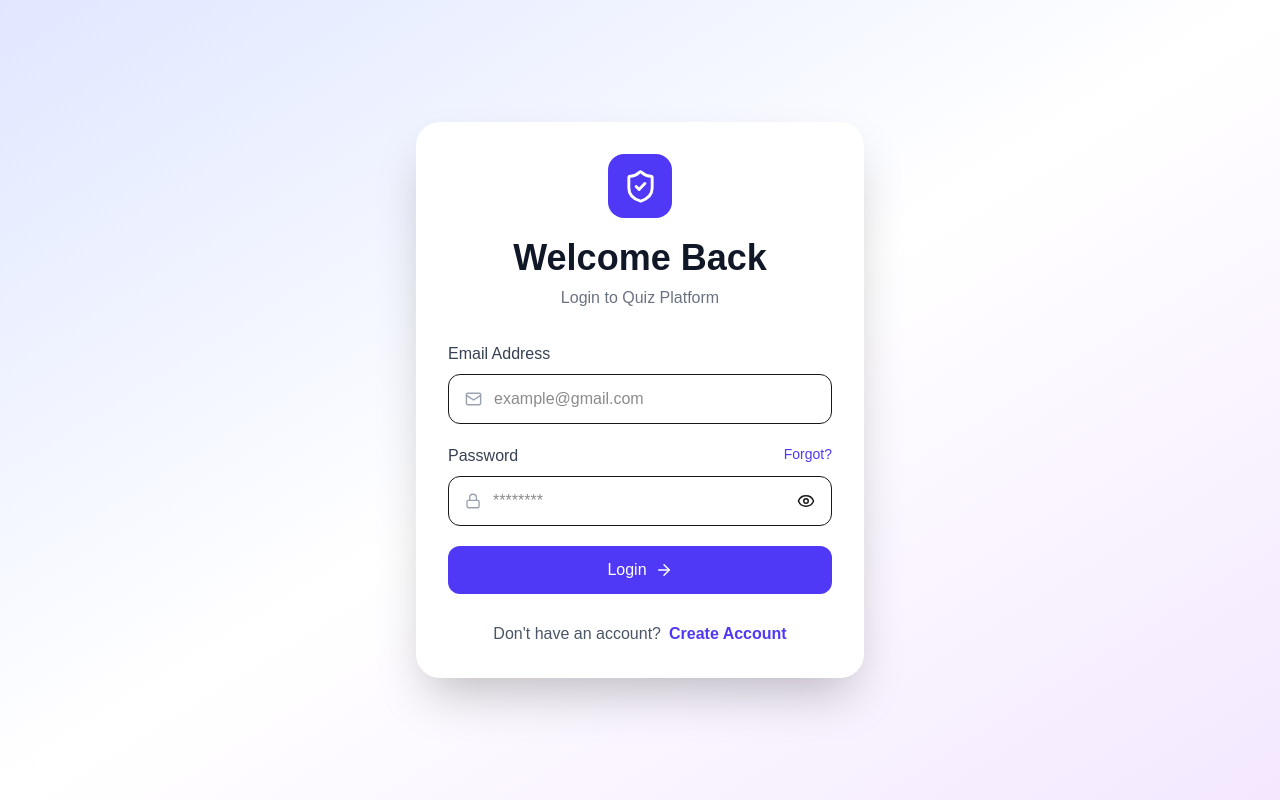
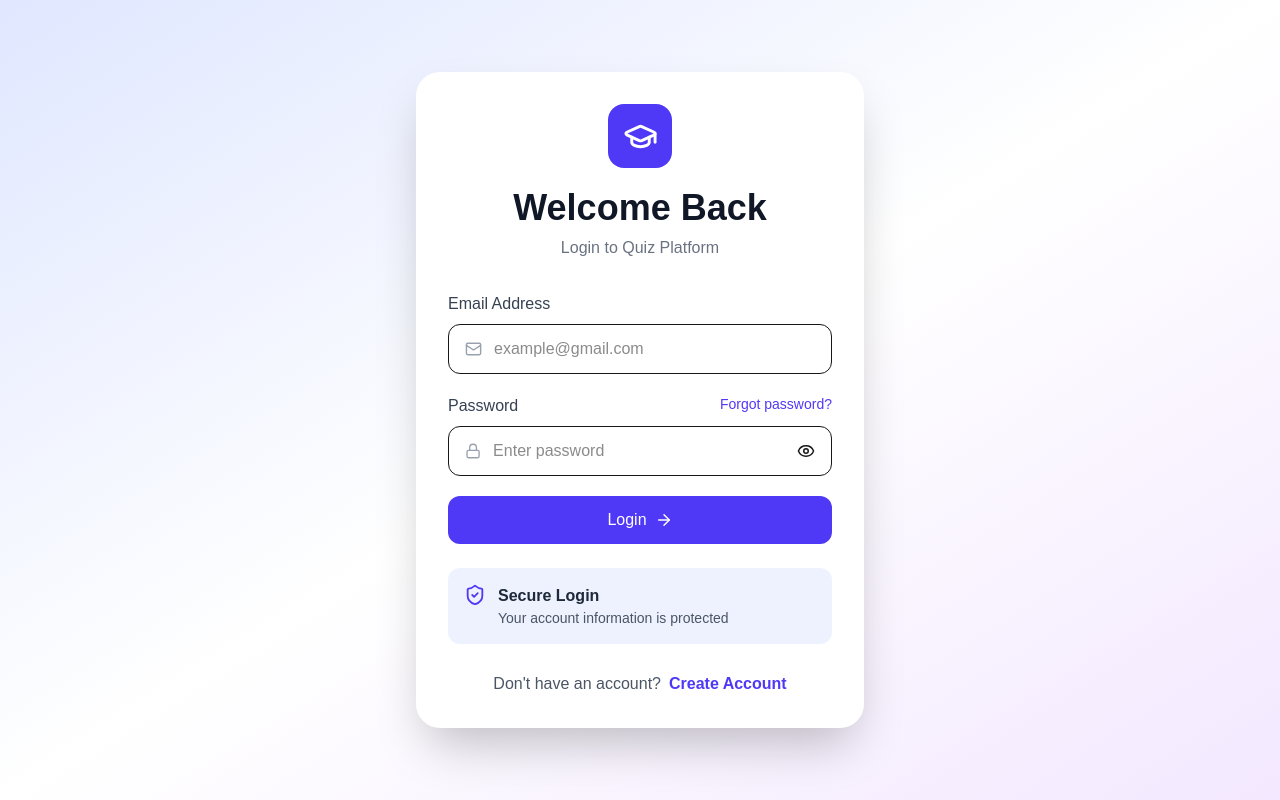
Before and after one commit to Kesarkarale/quize-platform, a Next.js app: page /login in a window 1280 px wide. Built offline with nearby package versions, Linux system fonts and the light colour scheme.

Commit message:
Update page.tsx

```diff
--- a/app/(auth)/login/page.tsx
+++ b/app/(auth)/login/page.tsx
@@ -1,8 +1,8 @@
 "use client";
 
 import { useState } from "react";
+import Link from "next/link";
 import { useRouter } from "next/navigation";
-import Link from "next/link";
 import type { FormEvent } from "react";
 
 import {
@@ -12,6 +12,7 @@ import {
   EyeOff,
   Loader2,
   ArrowRight,
+  GraduationCap,
   ShieldCheck,
 } from "lucide-react";
 
@@ -24,17 +25,16 @@ export default function LoginPage() {
   const router = useRouter();
 
 
-  const [loading, setLoading] = useState(false);
+  const [loading,setLoading] = useState(false);
 
-  const [showPassword, setShowPassword] = useState(false);
+  const [showPassword,setShowPassword] = useState(false);
 
 
 
-  const [formData, setFormData] = useState({
+  const [formData,setFormData] = useState({
 
-    email: "",
-
-    password: "",
+    email:"",
+    password:"",
 
   });
 
@@ -42,13 +42,14 @@ export default function LoginPage() {
 
 
 
-  async function handleLogin(e: FormEvent) {
+  async function handleLogin(e:FormEvent){
+
 
     e.preventDefault();
 
 
 
-    if (!formData.email || !formData.password) {
+    if(!formData.email || !formData.password){
 
       toast.error("Please fill all fields");
 
@@ -58,32 +59,40 @@ export default function LoginPage() {
 
 
 
-    try {
+
+    try{
 
 
       setLoading(true);
 
 
 
-      const response = await fetch("/api/auth/login", {
+      const response = await fetch(
+        "/api/auth/login",
+        {
 
-        method: "POST",
 
-        headers: {
+          method:"POST",
 
-          "Content-Type": "application/json",
+
+          headers:{
+
+            "Content-Type":"application/json"
 
           },
 
-        body: JSON.stringify({
 
-          email: formData.email,
+          body:JSON.stringify({
 
-          password: formData.password,
+            email:formData.email,
 
-        }),
+            password:formData.password
 
-      });
+          })
+
+
+        }
+      );
 
 
 
@@ -94,11 +103,13 @@ export default function LoginPage() {
 
 
 
-      if (!response.ok) {
+      if(!response.ok){
+
 
         toast.error(result.message);
 
         return;
+
 
       }
 
@@ -106,7 +117,10 @@ export default function LoginPage() {
 
 
 
-      toast.success("Login Successful");
+
+      toast.success(
+        "Login successful"
+      );
 
 
 
@@ -115,13 +129,17 @@ export default function LoginPage() {
 
 
 
-    } catch {
+    }
+    catch{
 
 
-      toast.error("Something went wrong");
+      toast.error(
+        "Something went wrong"
+      );
 
 
-    } finally {
+    }
+    finally{
 
 
       setLoading(false);
@@ -140,8 +158,9 @@ export default function LoginPage() {
 
 return (
 
+<main className="min-h-screen flex items-center justify-center bg-gradient-to-br from-indigo-100 via-white to-purple-100 px-4">
 
-    <main className="min-h-screen flex items-center justify-center bg-gradient-to-br from-indigo-100 via-white to-purple-100 px-4">
+
 
 
 
@@ -151,7 +170,8 @@ export default function LoginPage() {
 
 
 
-        {/* Logo */}
+
+{/* Header */}
 
 
 <div className="text-center mb-8">
@@ -160,20 +180,20 @@ export default function LoginPage() {
 
 <div className="mx-auto w-16 h-16 rounded-2xl bg-indigo-600 flex items-center justify-center text-white">
 
-            <ShieldCheck size={35} />
+
+<GraduationCap size={35}/>
+
 
 </div>
 
 
 
 
-
-          <h1 className="text-4xl font-bold mt-5 text-gray-900">
+<h1 className="text-4xl font-bold text-gray-900 mt-5">
 
 Welcome Back
 
 </h1>
-
 
 
 
@@ -186,6 +206,7 @@ export default function LoginPage() {
 
 
 </div>
+
 
 
 
@@ -207,8 +228,8 @@ export default function LoginPage() {
 
 
 
+
 {/* Email */}
-
 
 
 <div>
@@ -228,11 +249,8 @@ export default function LoginPage() {
 
 
 <Mail
-
 size={18}
-
 className="text-gray-400"
-
 />
 
 
@@ -240,15 +258,11 @@ export default function LoginPage() {
 
 <input
 
-
 type="email"
-
 
 placeholder="example@gmail.com"
 
-
 className="w-full p-3 outline-none"
-
 
 
 value={formData.email}
@@ -256,17 +270,15 @@ export default function LoginPage() {
 
 
 
-                onChange={(e) =>
-
+onChange={(e)=>
 
 setFormData({
 
 ...formData,
 
-                    email: e.target.value,
+email:e.target.value
 
 })
-
 
 }
 
@@ -276,7 +288,6 @@ export default function LoginPage() {
 
 
 </div>
-
 
 
 </div>
@@ -293,10 +304,7 @@ export default function LoginPage() {
 
 
 
-
-
 <div>
-
 
 
 <div className="flex justify-between">
@@ -310,7 +318,6 @@ export default function LoginPage() {
 
 
 
-
 <Link
 
 href="/forgot-password"
@@ -319,7 +326,7 @@ export default function LoginPage() {
 
 >
 
-                Forgot?
+Forgot password?
 
 </Link>
 
@@ -331,18 +338,13 @@ export default function LoginPage() {
 
 
 
-
-
 <div className="flex items-center border rounded-xl px-4 mt-2 focus-within:ring-2 focus-within:ring-indigo-500">
 
 
 
 <Lock
-
 size={18}
-
 className="text-gray-400"
-
 />
 
 
@@ -351,21 +353,19 @@ export default function LoginPage() {
 
 <input
 
+type={
+showPassword
+?
+"text"
+:
+"password"
+}
 
 
-                type={showPassword ? "text" : "password"}
-
-
-
-
-                placeholder="********"
-
-
+placeholder="Enter password"
 
 
 className="w-full p-3 outline-none"
-
-
 
 
 
@@ -375,23 +375,17 @@ export default function LoginPage() {
 
 
 
-                onChange={(e) =>
-
+onChange={(e)=>
 
 setFormData({
 
-
 ...formData,
 
-
-                    password: e.target.value,
-
+password:e.target.value
 
 })
 
-
 }
-
 
 
 />
@@ -401,14 +395,17 @@ export default function LoginPage() {
 
 
 
-
 <button
-
 
 type="button"
 
+onClick={()=>
 
-                onClick={() => setShowPassword(!showPassword)}
+setShowPassword(
+!showPassword
+)
+
+}
 
 
 >
@@ -419,18 +416,16 @@ export default function LoginPage() {
 
 showPassword ?
 
+<EyeOff size={18}/> :
 
-                    <EyeOff size={18} /> :
-
-
-                    <Eye size={18} />
-
+<Eye size={18}/>
 
 }
 
 
 
 </button>
+
 
 
 
@@ -453,57 +448,36 @@ export default function LoginPage() {
 
 
 
-
-
 <button
 
 
 disabled={loading}
 
 
-
-            className="w-full bg-indigo-600 hover:bg-indigo-700 disabled:opacity-50 text-white py-3 rounded-xl flex justify-center items-center gap-2 transition"
-
-
+className="w-full bg-indigo-600 hover:bg-indigo-700 disabled:opacity-50 text-white rounded-xl py-3 flex items-center justify-center gap-2 transition"
 
 >
 
 
-
-
 {
-
 
 loading ?
 
-
-
-                <Loader2 className="animate-spin" />
-
-
-                :
-
-
+<Loader2 className="animate-spin"/> :
 
 <>
 
-
 Login
 
-
-                  <ArrowRight size={18} />
-
+<ArrowRight size={18}/>
 
 </>
-
-
 
 }
 
 
 
 </button>
-
 
 
 
@@ -518,34 +492,72 @@ export default function LoginPage() {
 
 
 
+{/* Security */}
+
+
+
+<div className="mt-6 bg-indigo-50 rounded-xl p-4">
+
+
+<div className="flex gap-3">
+
+
+<ShieldCheck
+size={22}
+className="text-indigo-600"
+/>
+
+
+<div>
+
+
+<p className="font-semibold text-gray-800">
+
+Secure Login
+
+</p>
+
+
+<p className="text-sm text-gray-600">
+
+Your account information is protected
+
+</p>
+
+
+</div>
+
+
+</div>
+
+
+</div>
+
+
+
+
+
+
+
+
+
 <div className="text-center mt-7 text-gray-600">
-
 
 
 Don't have an account?
 
 
-
-
 <Link
-
 
 href="/register"
 
-
-
 className="text-indigo-600 font-semibold ml-2"
-
 
 >
 
-
 Create Account
 
-
-
 </Link>
-
 
 
 
@@ -560,7 +572,6 @@ export default function LoginPage() {
 
 
 
-
 </main>
 
 
```
Lines whose indentation alone changed are shown as unchanged.
